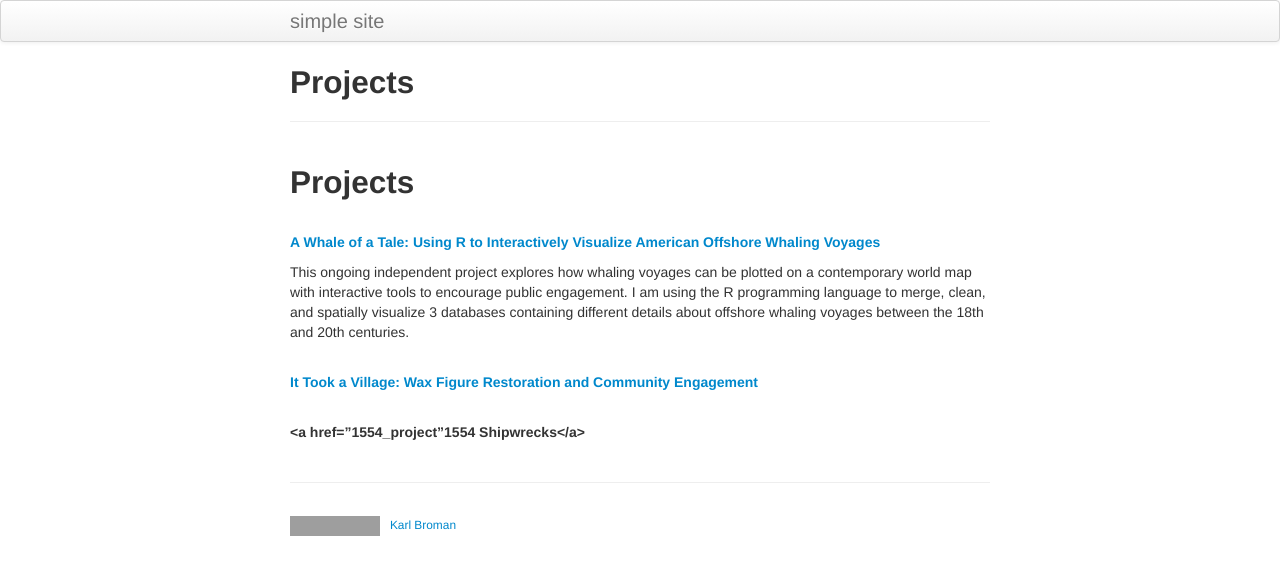
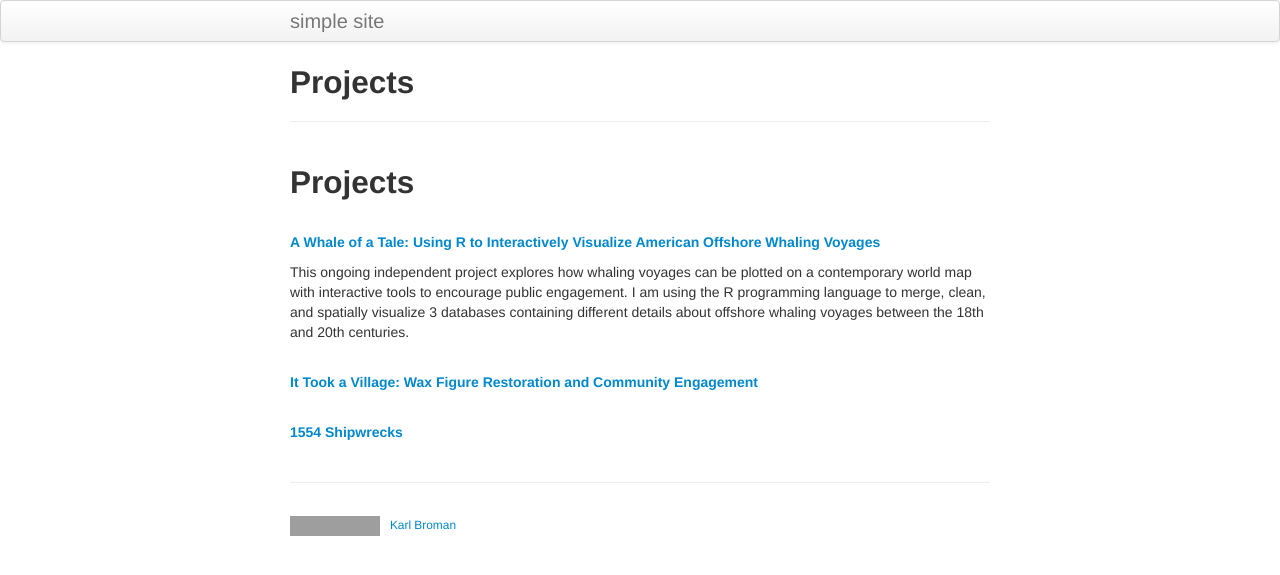
Before and after one commit to IanABarry/IanABarry.github.io, a Jekyll site: the page built from pages/projects.md, in a window 1280 px wide. Shown: the top 575 px of the page. Built offline with Jekyll 4.4.1, drawn with Linux system fonts in a browser that asks for light colours; grey boxes are pictures that could not be loaded.

Commit message:
Updating 1554 shipwrecks link

```diff
--- a/pages/projects.md
+++ b/pages/projects.md
@@ -11,4 +11,4 @@ permalink: /projects
 
 <br><b><a href="/wax_figures">It Took a Village: Wax Figure Restoration and Community Engagement</a></b>
 
-<br><b><a href="1554_project"1554 Shipwrecks</a></b>
+<br><b><a href="1554_project">1554 Shipwrecks</a></b>
```
